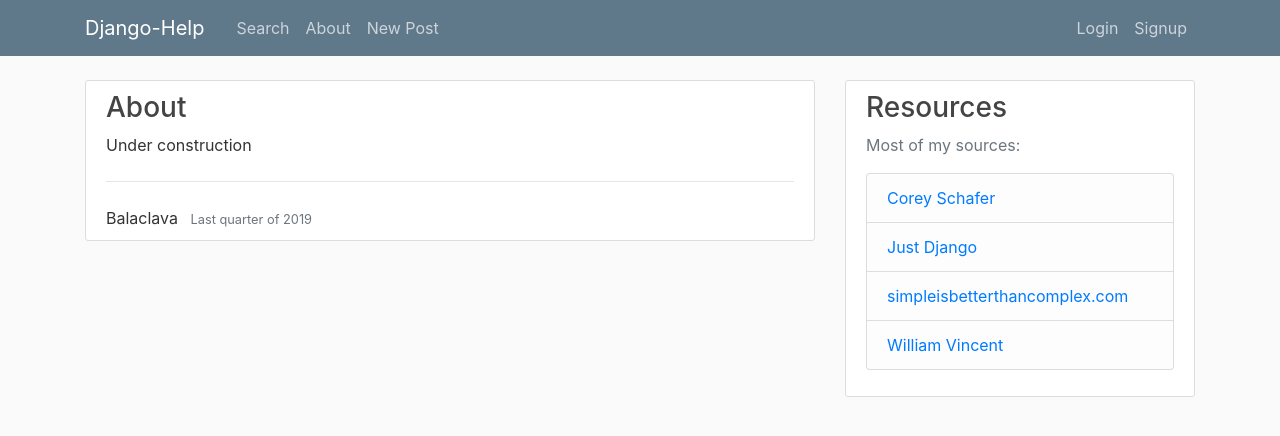
After one commit to Nebotxavi/Django_Portfolio-django_help, a Django app: page /about in a window 1280 px wide. The commit adds this page. Shown: the top 436 px of the page. Run offline with Django 3.2, Linux system fonts and the light colour scheme; some libraries are stand-ins or nearby versions.

Commit message:
Update underconstruction links

```diff
--- /dev/null
+++ b/blog/templates/blog/about.html
@@ -0,0 +1,21 @@
+{% extends "blog/base.html" %}
+
+{% block title %}{% endblock %}
+
+{% block content %}
+<article class="media content-section">
+    <div class="media-body">
+
+        <h3 class="article-title">About</h3>
+
+        <p class="article-content">Under construction</p>
+
+        <hr class="my-4">
+
+        <div>
+            <a class="mr-2">Balaclava</a>
+            <small class="text-muted">Last quarter of 2019</small>
+        </div>
+    </div>
+</article>
+{% endblock %}
--- a/blog/templates/blog/base.html
+++ b/blog/templates/blog/base.html
@@ -31,8 +31,8 @@
                 </button>
                 <div class="collapse navbar-collapse" id="navbarToggle">
                     <div class="navbar-nav mr-auto">
-                        <a class="nav-item nav-link" href="#">Search</a>
-                        <a class="nav-item nav-link" href="#">About</a>
+                        <a class="nav-item nav-link" href="{% url 'search' %}">Search</a>
+                        <a class="nav-item nav-link" href="{% url 'about' %}">About</a>
                         <a class="nav-item nav-link" href="{% url 'post_create' %}">New Post</a>
                     </div>
                     <!-- Navbar Right Side -->
@@ -64,10 +64,18 @@
                     <h3>Resources</h3>
                     <p class='text-muted'>Most of my sources:
                         <ul class="list-group">
-                            <li class="list-group-item list-group-item-light"><a href="#">Under construction</a></li>
-                            <li class="list-group-item list-group-item-light">Under construction</li>
-                            <li class="list-group-item list-group-item-light">Under construction</li>
-                            <li class="list-group-item list-group-item-light">Under construction</li>
+                            <li class="list-group-item list-group-item-light"><a
+                                    href="https://www.youtube.com/channel/UCCezIgC97PvUuR4_gbFUs5g"
+                                    target="_blank">Corey Schafer</a>
+                            </li>
+                            <li class="list-group-item list-group-item-light"><a
+                                    href="https://www.youtube.com/channel/UCRM1gWNTDx0SHIqUJygD-kQ" target="_blank">Just
+                                    Django</a></li>
+                            <li class="list-group-item list-group-item-light"><a
+                                    href="https://simpleisbetterthancomplex.com/" target="_blank">
+                                    simpleisbetterthancomplex.com</a></li>
+                            <li class="list-group-item list-group-item-light"><a href="https://wsvincent.com/"
+                                    target="_blank">William Vincent</a></li>
                         </ul>
                     </p>
                 </div>
--- a/blog/urls.py
+++ b/blog/urls.py
@@ -3,6 +3,8 @@ from . import views
 
 urlpatterns = [
     path('', views.PostListView.as_view(), name='home'),
+    path('about', views.AboutView.as_view(), name='about'),
+    path('search', views.SearchView.as_view(), name='search'),
     path('posts/<str:username>/',
          views.UserPostListView.as_view(), name='user_posts'),
     path('post/<int:pk>/', views.PostDetailView.as_view(), name='post_detail'),
--- a/blog/views.py
+++ b/blog/views.py
@@ -3,9 +3,18 @@ from django.views.generic import (ListView,
                                   DetailView,
                                   UpdateView,
                                   DeleteView,
-                                  CreateView)
+                                  CreateView,
+                                  TemplateView)
 from .models import Post, CustomUser
 from django.contrib.auth.mixins import LoginRequiredMixin, UserPassesTestMixin
+
+
+class AboutView(TemplateView):
+    template_name = "blog/about.html"
+
+
+class SearchView(TemplateView):
+    template_name = 'blog/search.html'
 
 
 class PostListView(ListView):
--- a/django_help/settings.py
+++ b/django_help/settings.py
@@ -21,7 +21,6 @@ BASE_DIR = os.path.dirname(os.path.dirname(os.path.abspath(__file__)))
 # See https://docs.djangoproject.com/en/2.2/howto/deployment/checklist/
 
 # SECURITY WARNING: keep the secret key used in production secret!
-#SECRET_KEY = '(13y_oj$^(67egw4ff6px9$2(^gkg)ubn8!_izn&wwcp5^u758'
 SECRET_KEY = os.environ.get('SECRET_KEY')
 
 
```
Also changed, not shown: blog/templates/blog/search.html (added, +15 -0 lines).
